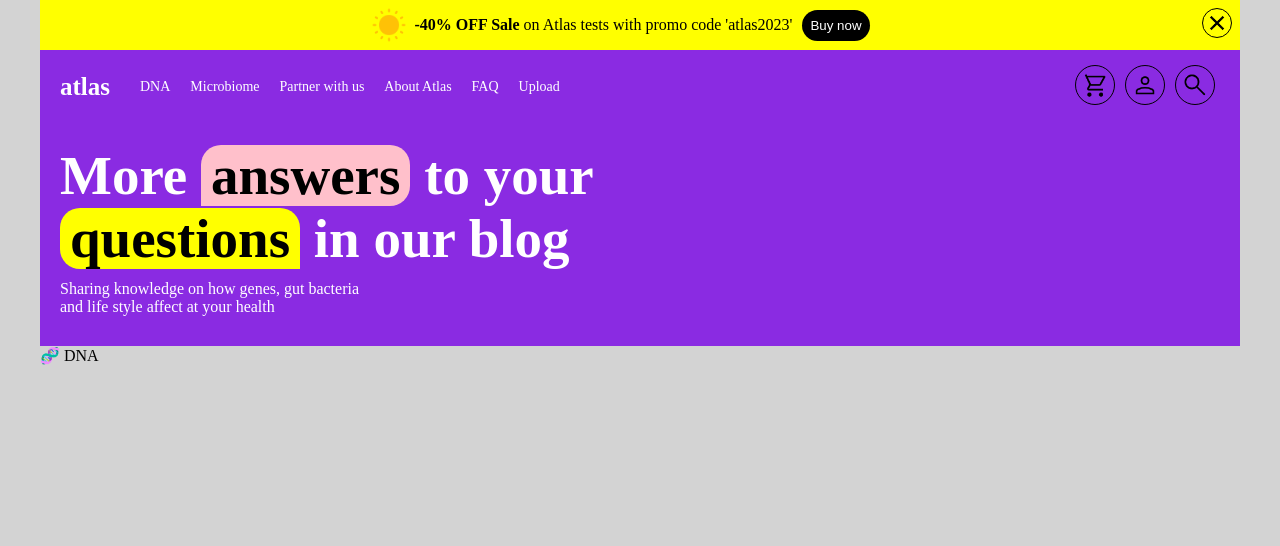
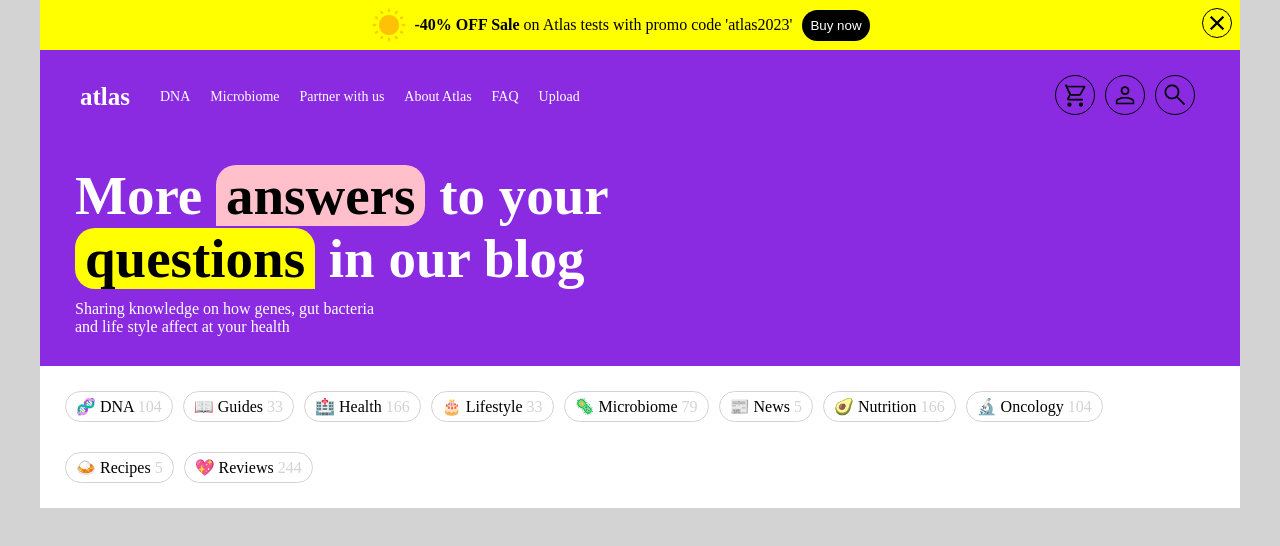
Before and after one commit to itsozod/layout-atlas, a React (Vite) app: page / in a window 1280 px wide. Shown: the top 546 px of the page. Built offline with nearby package versions, Linux system fonts and the light colour scheme.

Commit message:
styled dna component

```diff
--- a/src/App.css
+++ b/src/App.css
@@ -3,7 +3,7 @@
   max-width: 1200px;
   margin: 0 auto;
 }
-/* header */
+/* header component*/
 .header {
   background-color: blueviolet;
   display: flex;
@@ -13,6 +13,7 @@
 .container {
   display: flex;
   margin-top: -10px;
+  padding: 10px 20px;
 }
 .link-part {
   display: flex;
@@ -63,7 +64,7 @@
 .search:hover {
   background-color: aqua;
 }
-/* off sale */
+/* sale component */
 .mainSale {
   background-color: yellow;
   display: flex;
@@ -104,7 +105,7 @@
   background-color: red;
 }
 .big-part {
-  padding: 10px 20px;
+  padding: 10px 35px;
   display: flex;
   flex-direction: column;
 }
@@ -134,3 +135,20 @@
 .health {
   margin-bottom: 20px;
 }
+
+/* dna component */
+.dna-container {
+  background-color: white;
+  display: flex;
+  padding: 10px 20px;
+  flex-wrap: wrap;
+}
+.dna-card {
+  border: 1px solid lightgrey;
+  padding: 5px 10px;
+  border-radius: 20px;
+  margin: 15px 5px;
+}
+.grey {
+  color: lightgray;
+}
--- a/src/Dna.jsx
+++ b/src/Dna.jsx
@@ -1,7 +1,16 @@
 export default function Dna() {
     return (
         <div className="dna-container">
-            <p>🧬 DNA</p>
+            <p className="dna-card">&#129516; DNA <span className="grey">104</span></p>
+            <p className="dna-card">&#128214; Guides <span className="grey">33</span></p>
+            <p className="dna-card">&#127973; Health <span className="grey">166</span></p>
+            <p className="dna-card">&#127874; Lifestyle <span className="grey">33</span></p>
+            <p className="dna-card">&#129440; Microbiome <span className="grey">79</span></p>
+            <p className="dna-card">&#128240; News <span className="grey">5</span></p>
+            <p className="dna-card">&#129361; Nutrition <span className="grey">166</span></p>
+            <p className="dna-card">&#128300; Oncology <span className="grey">104</span></p>
+            <p className="dna-card">&#127835; Recipes <span className="grey">5</span></p>
+            <p className="dna-card">&#x1F496; Reviews <span className="grey">244</span></p>
         </div>
     );
 }
```
